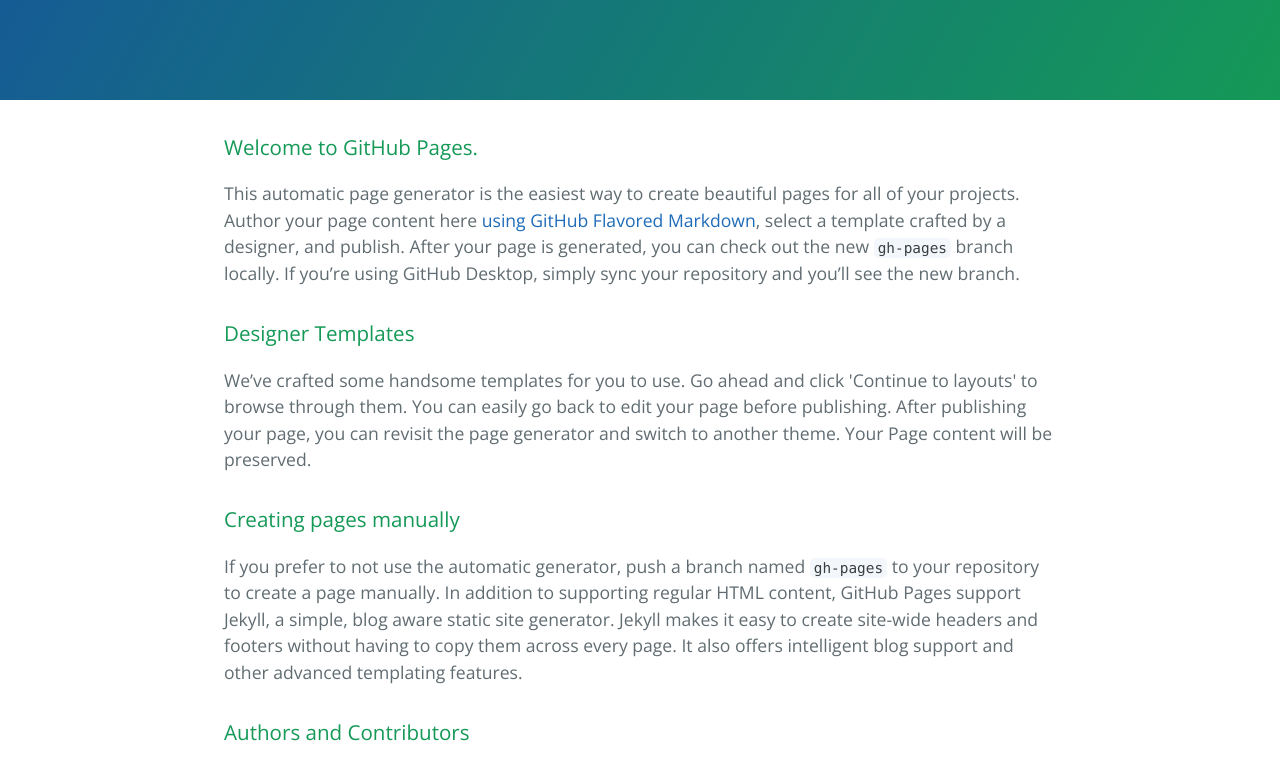
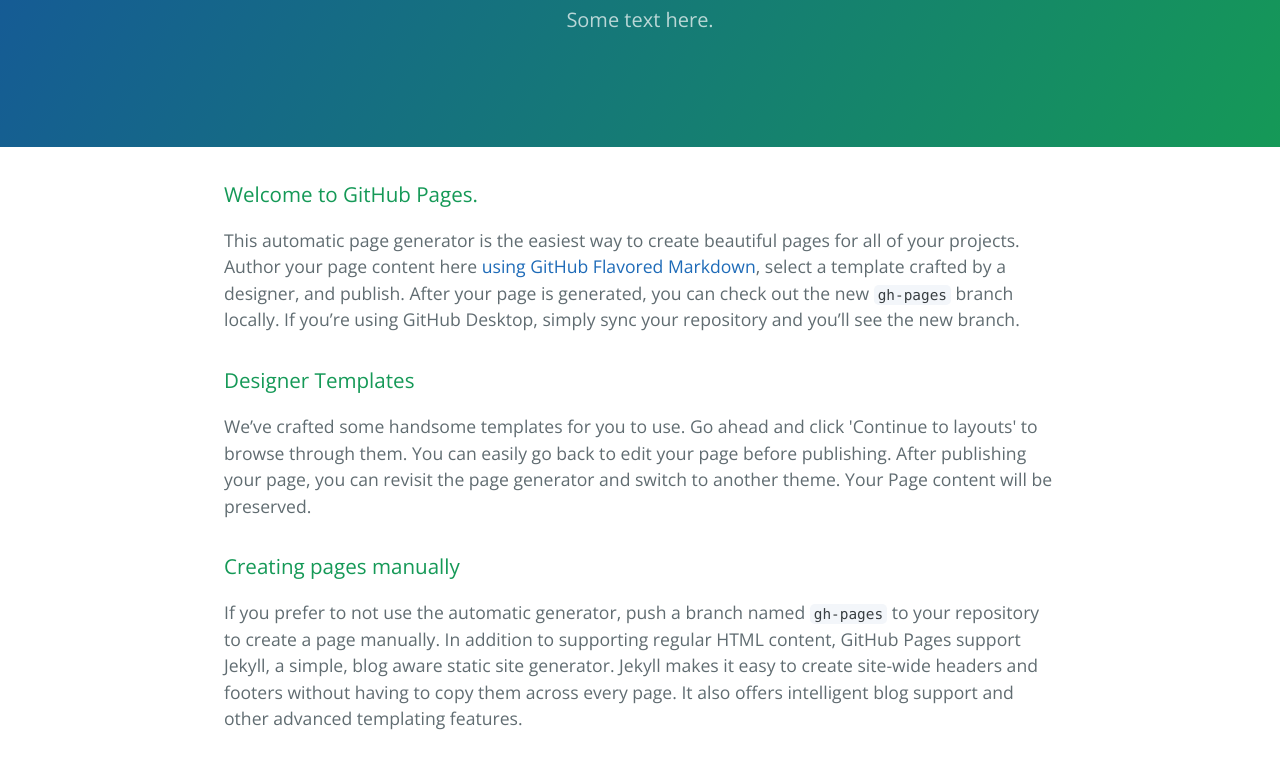
Before and after one commit to TroyGottier/TroyGottier.github.io, a plain HTML site: page index.html in a window 1280 px wide. Shown: the part 170-931 px from the top of the page. Drawn offline with nearby package versions, Linux system fonts and the light colour scheme.

Commit message:
changed html title to just Troy Gottier and added h2 text

```diff
--- a/index.html
+++ b/index.html
@@ -2,7 +2,7 @@
 <html lang="en-us">
   <head>
     <meta charset="UTF-8">
-    <title>Troygottier.GitHub.io by TroyGottier</title>
+    <title>TroyGottier</title>
     <meta name="viewport" content="width=device-width, initial-scale=1">
     <link rel="stylesheet" type="text/css" href="stylesheets/normalize.css" media="screen">
     <link href='https://fonts.googleapis.com/css?family=Open+Sans:400,700' rel='stylesheet' type='text/css'>
@@ -12,7 +12,7 @@
   <body>
     <section class="page-header">
       <h1 class="project-name">Troygottier.GitHub.io</h1>
-      <h2 class="project-tagline"></h2>
+      <h2 class="project-tagline">Some text here.</h2>
     </section>
 
     <section class="main-content">
```
